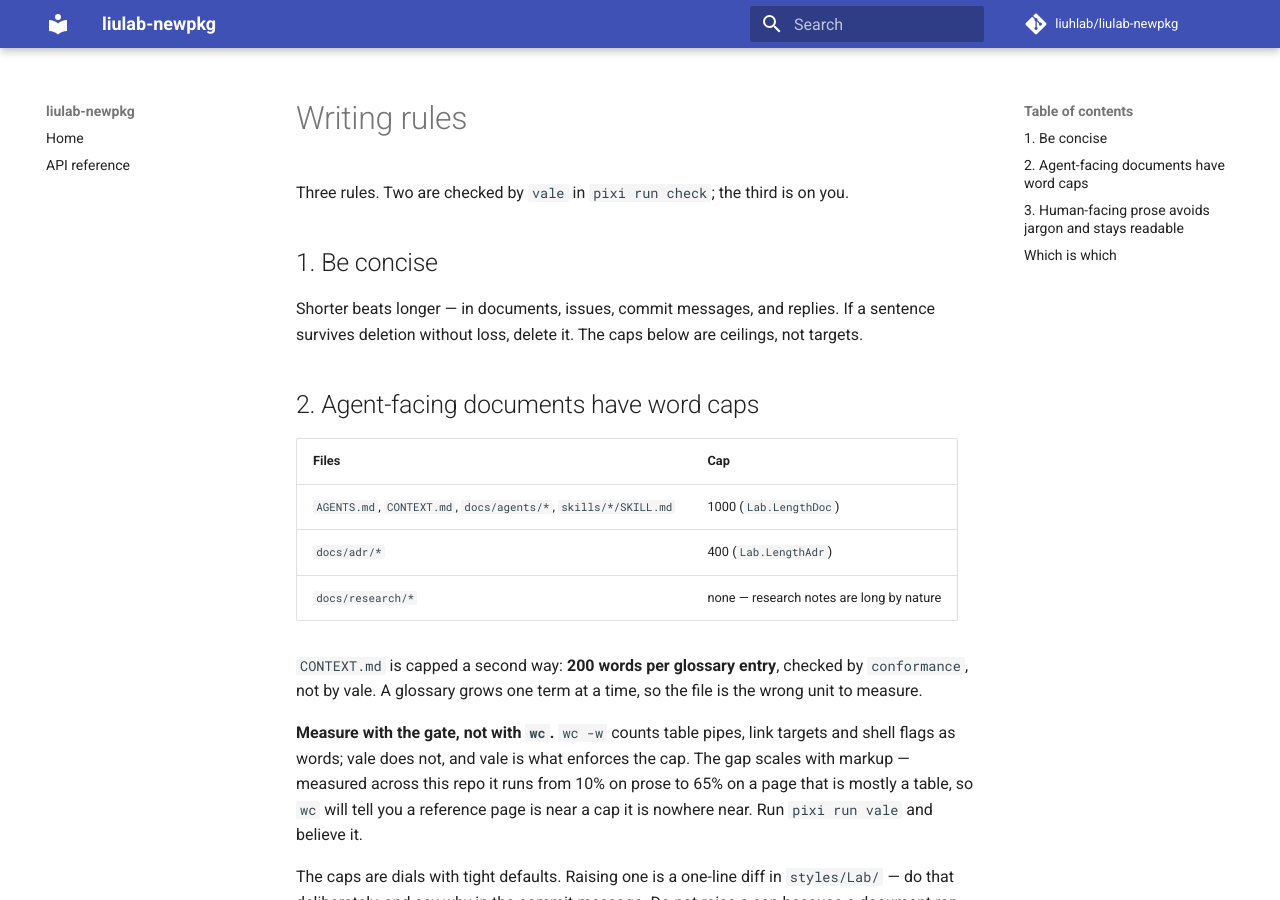
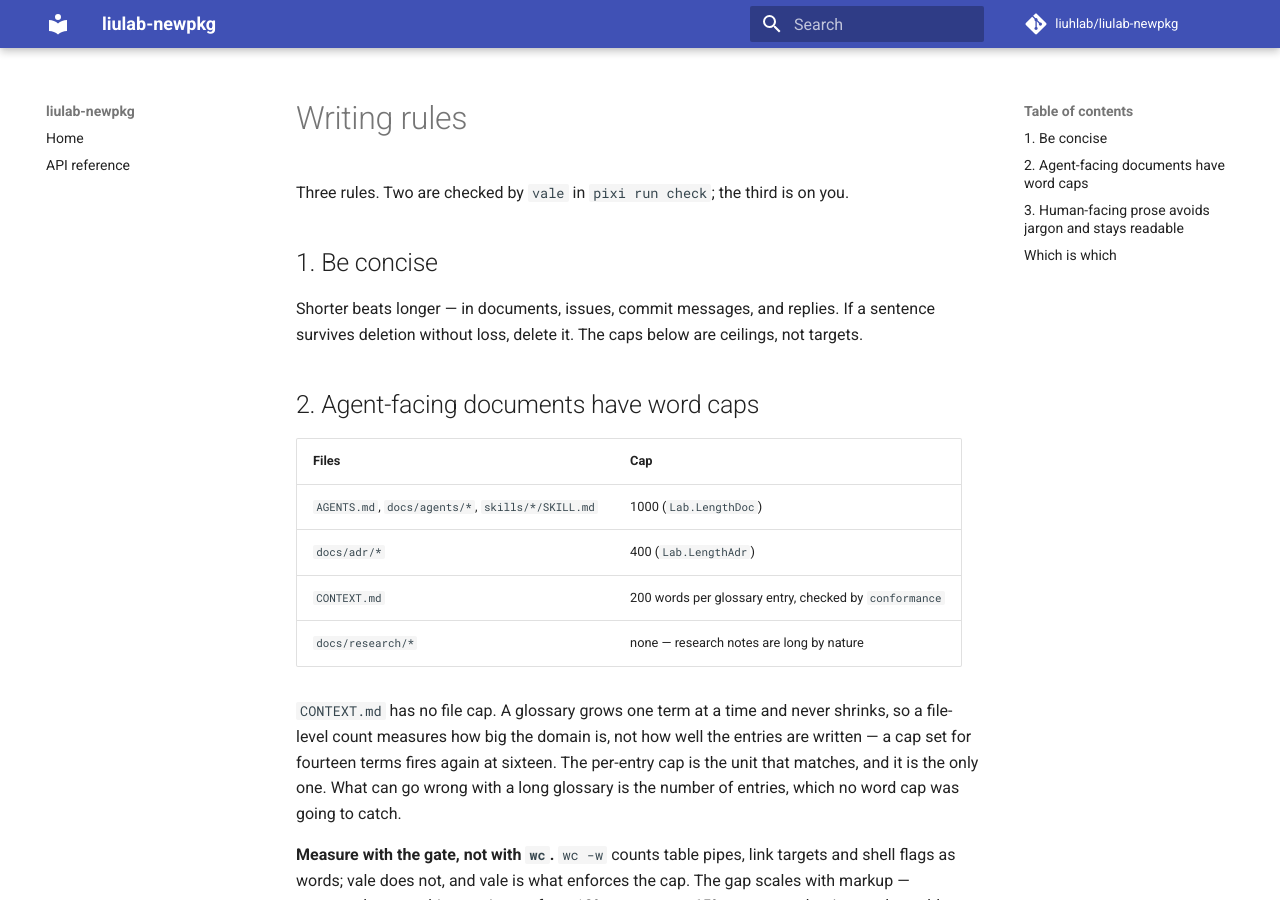
Before and after one commit to liuhlab/liulab-repo-template, an MkDocs documentation site: the page built from docs/agents/writing.md, in a window 1280 px wide and 900 px high. Built offline with MkDocs 1.6.1 and Material for MkDocs 9.7.7, drawn with Linux system fonts in a browser that asks for light colours; comment, search, counter and statistics services are not loaded.

Commit message:
Let the glossary grow past its fifteenth entry (#74)
`CONTEXT.md` loses its file-level word cap. `[tool.liulab.agent-docs]` sets it to
`false`, it moves out of the shared agent-facing `.vale.ini` section into its own
with every `Lab.Length*` rule `NO` — the shape `docs/research/` already uses — and
the cap table in `docs/agents/writing.md` says so. One convention declared three
ways, so all three move together. No new style file: conformance builds its cap set
from the string values in that table, so `false` was already supported.

A file-level word cap is the wrong unit for a glossary. A glossary grows one term at
a time and never shrinks, so the count measures the size of the domain rather than
the quality of the writing, and every cap set for today's term list fires again two
terms later. `liulab-protein` hit the 1000-word cap and invented `LengthContext` at
2000; its glossary is 1,902 vale-words at 14 entries, 95% of the cap it had just
written. The 200-words-per-entry cap conformance already enforces is the unit that
matches how the file grows, and it is now the only one. Accepted cost: a sixty-entry
glossary passes. Entry count, not word count, is what would be wrong with that, and
a word cap was never going to catch it.

Measured, not read back from the config. A generated `CONTEXT.md` of 12 entries at
140 words each — 1,776 vale-words, 1,828 by `wc -w` — passes `pixi run vale`. As a
positive control, flipping `Lab.LengthDoc = YES` in the new section makes the same
file fail at "1776.00 words; the cap is 1000", which proves the section matches the
file rather than the file matching no section at all. Fattening one entry to 313
words still fails conformance rule 4. Rule 3 reports 6 agent-docs keys against 5
`.vale.ini` sections, ok. `CONTEXT.md` itself is unchanged.

Co-Authored-By: Claude Opus 5 (1M context) <noreply@anthropic.com>
Claude-Session: https://claude.ai/code/session_01W6yRLg8fbFuDs4zoQHSS1U

```diff
--- a/docs/agents/writing.md
+++ b/docs/agents/writing.md
@@ -16,13 +16,16 @@ survives deletion without loss, delete it. The caps below are ceilings, not targ
 
 | Files | Cap |
 | --- | --- |
-| `AGENTS.md`, `CONTEXT.md`, `docs/agents/*`, `skills/*/SKILL.md` | 1000 (`Lab.LengthDoc`) |
+| `AGENTS.md`, `docs/agents/*`, `skills/*/SKILL.md` | 1000 (`Lab.LengthDoc`) |
 | `docs/adr/*` | 400 (`Lab.LengthAdr`) |
+| `CONTEXT.md` | 200 words per glossary entry, checked by `conformance` |
 | `docs/research/*` | none — research notes are long by nature |
 
-`CONTEXT.md` is capped a second way: **200 words per glossary entry**, checked by
-`conformance`, not by vale. A glossary grows one term at a time, so the file is the wrong
-unit to measure.
+`CONTEXT.md` has no file cap. A glossary grows one term at a time and never shrinks, so a
+file-level count measures how big the domain is, not how well the entries are written — a cap
+set for fourteen terms fires again at sixteen. The per-entry cap is the unit that matches, and
+it is the only one. What can go wrong with a long glossary is the number of entries, which no
+word cap was going to catch.
 
 **Measure with the gate, not with `wc`.** `wc -w` counts table pipes, link targets and
 shell flags as words; vale does not, and vale is what enforces the cap. The gap scales with
--- a/pyproject.toml
+++ b/pyproject.toml
@@ -204,7 +204,7 @@ filterwarnings = ["error"]
 # globs; a trailing `/` matches a directory. Values name the Vale Length rule, or `false`.
 [tool.liulab.agent-docs]
 "AGENTS.md" = "LengthDoc"
-"CONTEXT.md" = "LengthDoc"
+"CONTEXT.md" = false          # capped per entry by conformance, not per file
 "docs/agents/" = "LengthDoc"
 "skills/" = "LengthDoc"
 "docs/adr/" = "LengthAdr"
```
Also changed, not shown: 1 other file.
